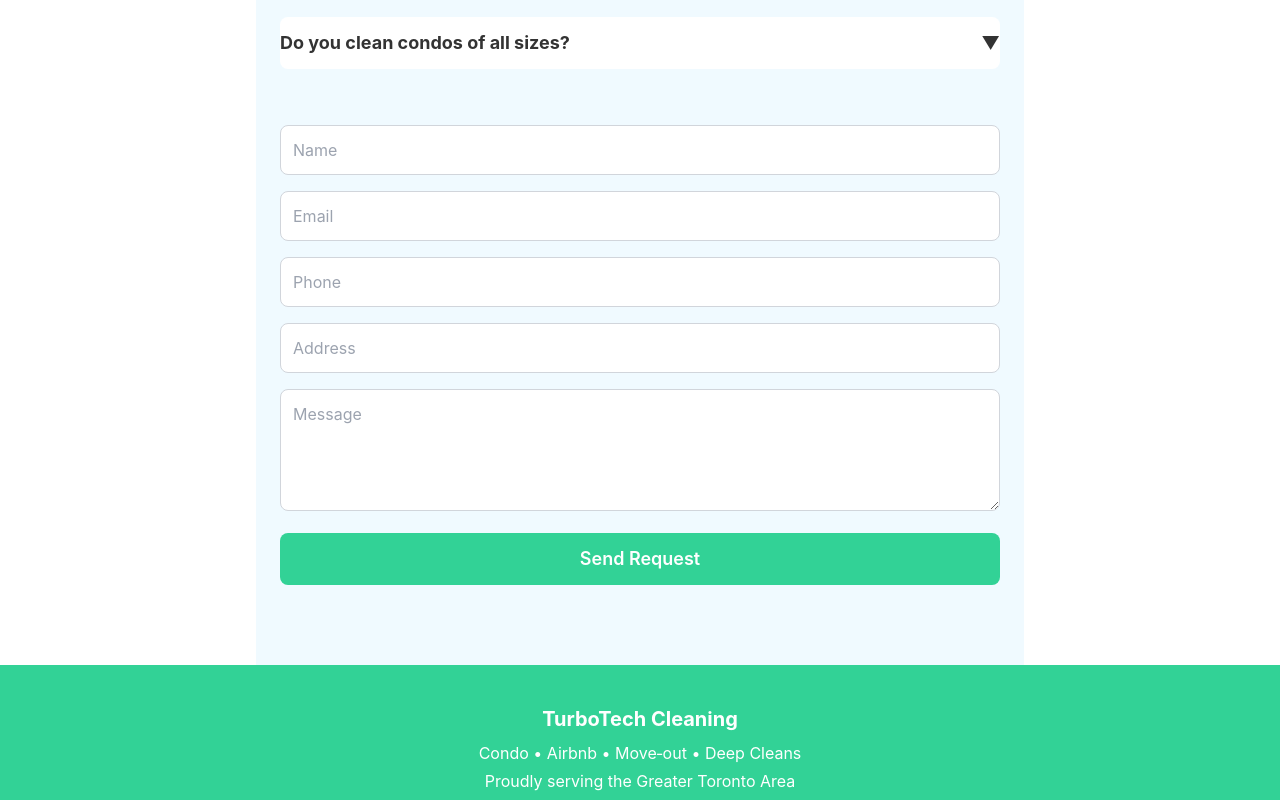
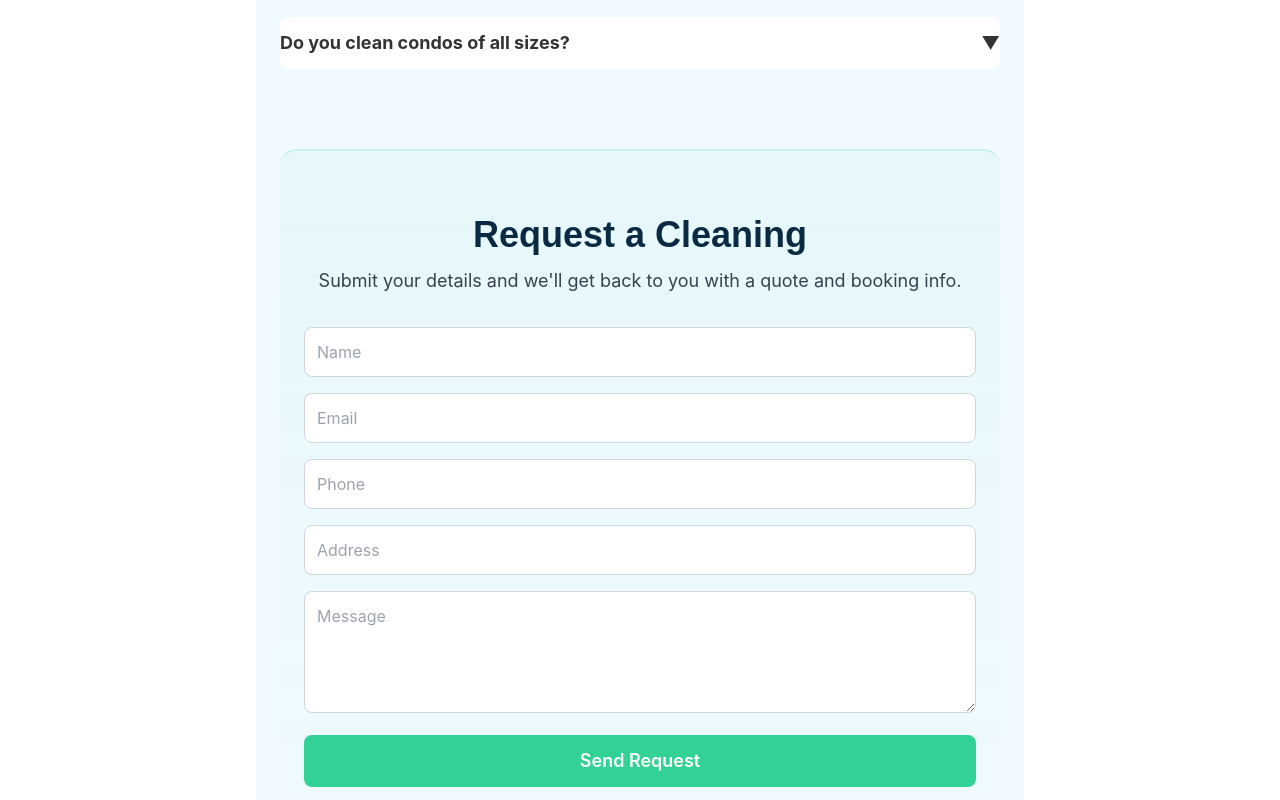
Before and after one commit to Veno777/Turbotech-Website, a Next.js app: page / in a window 1280 px wide. Shown: the part 4520-5320 px from the top of the page. Built offline with nearby package versions, Linux system fonts and the light colour scheme.

Commit message:
Add section title and visual separation for contact form with green theme

```diff
--- a/app/page.tsx
+++ b/app/page.tsx
@@ -442,9 +442,17 @@ export default function Home() {
           ))}
         </div>
 
+        {/* CONTACT FORM SECTION */}
+        <div className="mt-20 pt-16 pb-8 px-6 bg-gradient-to-b from-[#32D296]/5 to-transparent rounded-2xl border-t-2 border-[#32D296]/20">
+          <div className="max-w-2xl mx-auto">
+            <div className="text-center mb-8">
+              <h2 className="text-3xl md:text-4xl font-bold text-[#0A2A43] mb-3">Request a Cleaning</h2>
+              <p className="text-gray-700 text-lg">Submit your details and we&apos;ll get back to you with a quote and booking info.</p>
+            </div>
+
             {/* CONTACT FORM */}
             <form
-          className="mt-14 space-y-4"
+              className="space-y-4"
           onSubmit={async (e) => {
             e.preventDefault()
             setIsSubmitting(true)
@@ -549,6 +557,8 @@ export default function Home() {
                 <p className="text-red-600 text-center">Error sending request. Please try again.</p>
               )}
             </form>
+          </div>
+        </div>
       </section>
 
       {/* FOOTER */}
```
Lines whose indentation alone changed are shown as unchanged.
